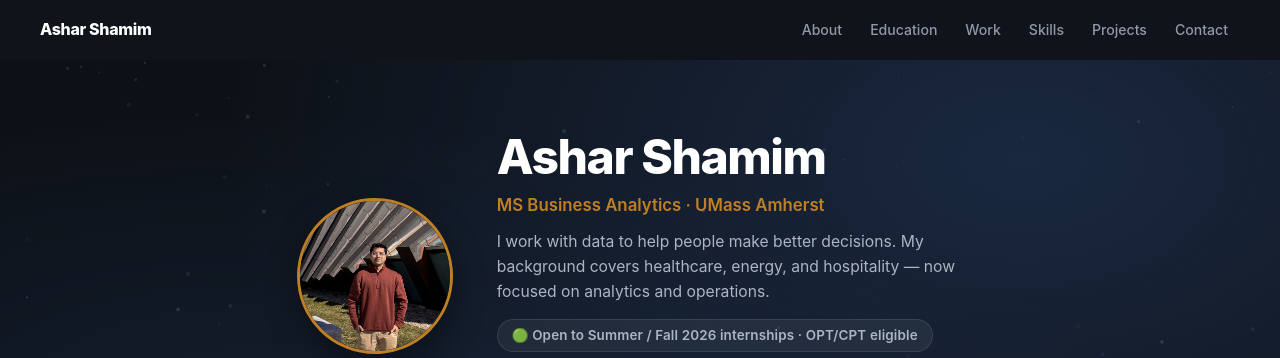
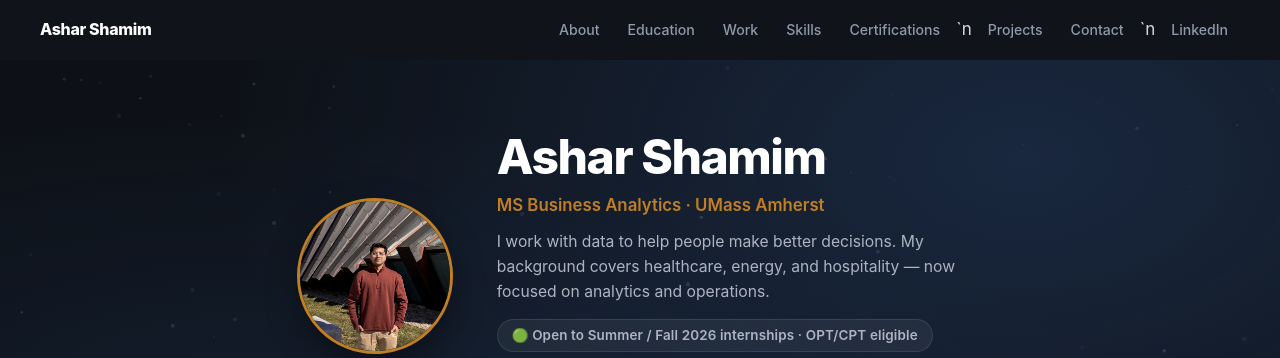
Before and after one commit to ASH0019/portfolio, a website built with Vite: page index.html in a window 1280 px wide. Shown: the top 358 px of the page. Built offline with nearby package versions, Linux system fonts and the light colour scheme.

Commit message:
add certifications and linkedin to nav

```diff
--- a/index.html
+++ b/index.html
@@ -23,8 +23,8 @@
       <a href="#education">Education</a>
       <a href="#experience">Work</a>
       <a href="#skills">Skills</a>
-      <a href="#projects">Projects</a>
-      <a href="#contact">Contact</a>
+      <a href="#certifications">Certifications</a>`n      <a href="#projects">Projects</a>
+      <a href="#contact">Contact</a>`n      <a href="https://www.linkedin.com/in/asharshamim019/" target="_blank" rel="noopener" style="color:#9099AA;padding:6px 12px;font-size:0.88rem;font-weight:500;text-decoration:none;">LinkedIn</a>
     </div>
   </nav>
 
```
